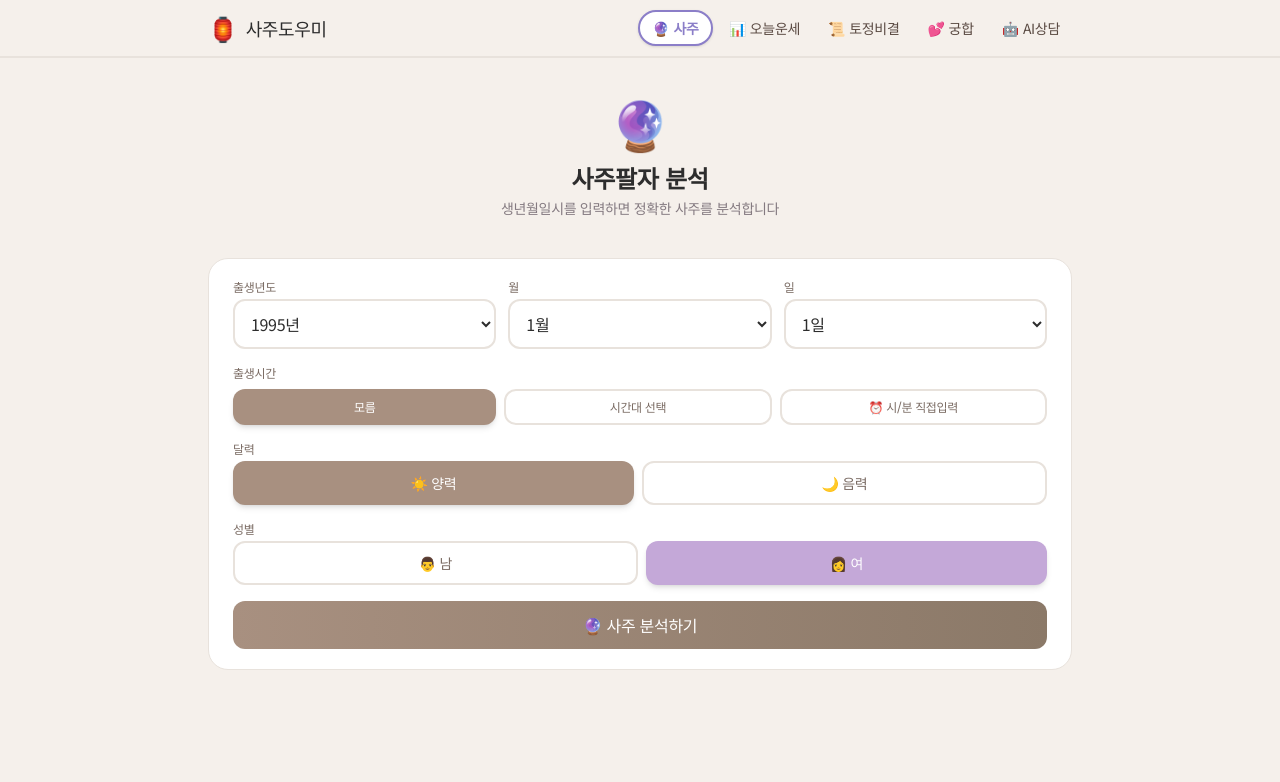
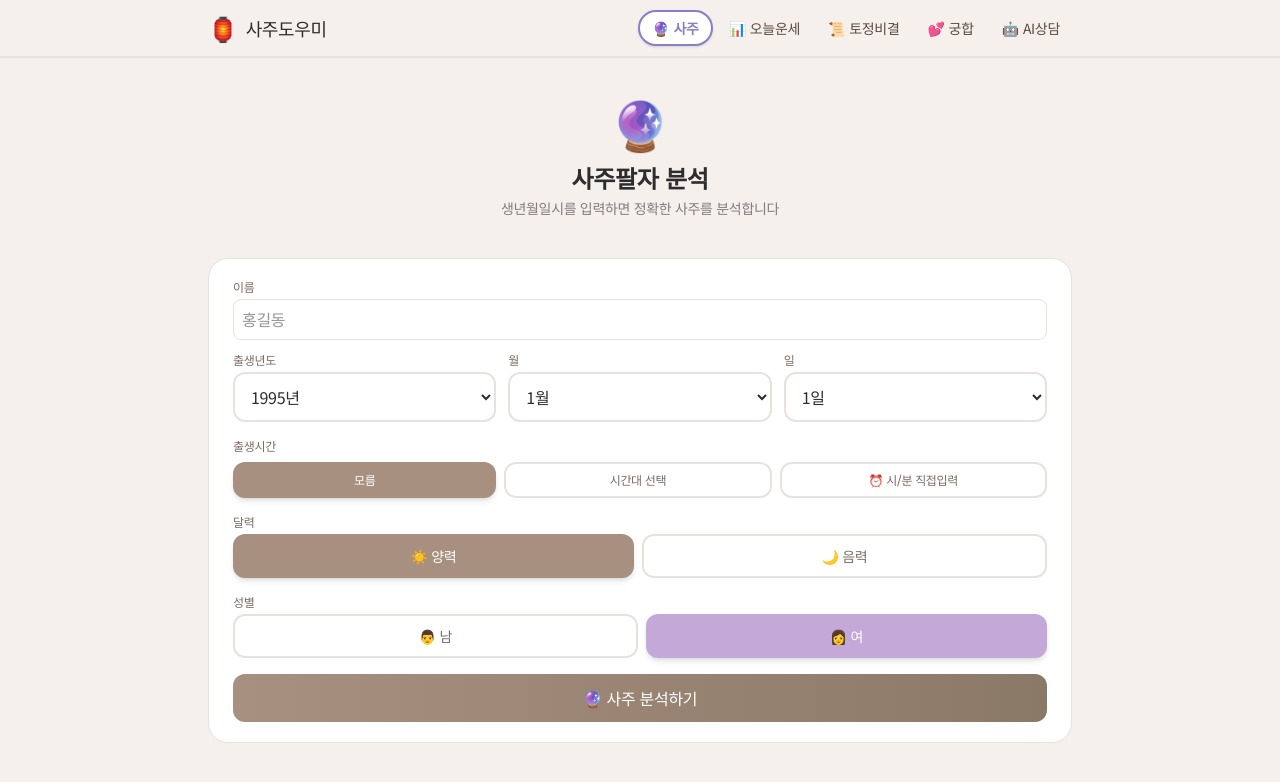
Before and after one commit to gm448127-beep/saju-app, a Next.js app: page /saju in a window 1280 px wide. Shown: the top 782 px of the page. Built offline with nearby package versions, Linux system fonts and the light colour scheme.

Commit message:
이름 입력 기능 추가: 폼에 이름 필드, localStorage/프리미엄API에 name 전달

```diff
--- a/src/app/saju/page.tsx
+++ b/src/app/saju/page.tsx
@@ -56,6 +56,7 @@ const timeSlots = [
 
 export default function SajuPage() {
   const currentYear = new Date().getFullYear();
+  const [name, setName] = useState("");
   const [year, setYear] = useState(1995);
   const [month, setMonth] = useState(1);
   const [day, setDay] = useState(1);
@@ -80,7 +81,7 @@ export default function SajuPage() {
 
       const res = await fetch("/api/saju", {
         method: "POST", headers: { "Content-Type": "application/json" },
-        body: JSON.stringify({ year, month, day, hour: sendHour, minute: sendMinute, gender, isLunar }),
+        body: JSON.stringify({ name, year, month, day, hour: sendHour, minute: sendMinute, gender, isLunar }),
       });
       const data = await res.json();
       if (!res.ok) throw new Error(data.error || "분석 실패");
@@ -105,6 +106,10 @@ export default function SajuPage() {
 
       <div className="card">
         <form onSubmit={handleSubmit} className="space-y-4">
+            <div className="mb-3">
+              <label className="block text-xs text-[#9B9B9B] mb-1" style={{ fontFamily: "Jua, sans-serif" }}>이름</label>
+              <input type="text" value={name} onChange={(e) => setName(e.target.value)} placeholder="홍길동" className="w-full p-2 rounded-lg border border-[#E8E2DC] text-[#3D3338] text-sm focus:outline-none focus:border-[#C4A882]" style={{ fontFamily: "Jua, sans-serif" }} />
+            </div>
           <div className="grid grid-cols-3 gap-3">
             <div>
               <label className="block text-xs text-[#9B9B9B] mb-1" style={{ fontFamily: "Jua, sans-serif" }}>출생년도</label>
@@ -484,7 +489,7 @@ export default function SajuPage() {
                 <div>✨ 100페이지+ 맞춤형 리포트</div>
               </div>
               <br />
-            <button className="bg-[#7C5DAF] text-white font-bold py-3 px-8 rounded-xl shadow-md hover:bg-[#6B4D9E] transition text-sm" onClick={() => { localStorage.setItem("premiumSajuData", JSON.stringify(result)); window.location.href = "/saju/premium"; }}>
+            <button className="bg-[#7C5DAF] text-white font-bold py-3 px-8 rounded-xl shadow-md hover:bg-[#6B4D9E] transition text-sm" onClick={() => { localStorage.setItem("premiumSajuData", JSON.stringify({...result, userName: name})); window.location.href = "/saju/premium"; }}>
                 프리미엄 해설 보기 →
               </button>
             <p className="text-[10px] text-[#8B7BA0] mt-2">10개 챕터 심층 분석 · AI 맞춤형 리포트</p>
--- a/src/app/saju/premium/page.tsx
+++ b/src/app/saju/premium/page.tsx
@@ -38,7 +38,7 @@ export default function PremiumPage() {
     fetch("/api/saju/premium", {
       method: "POST",
       headers: { "Content-Type": "application/json" },
-      body: JSON.stringify({ sajuData }),
+      body: JSON.stringify({ sajuData, name: sajuData.userName || "회원" }),
     })
       .then((res) => res.json())
       .then((data) => {
```
